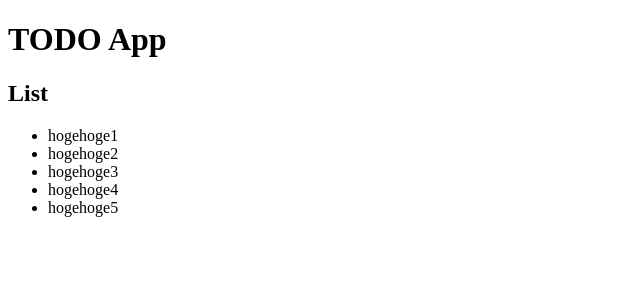
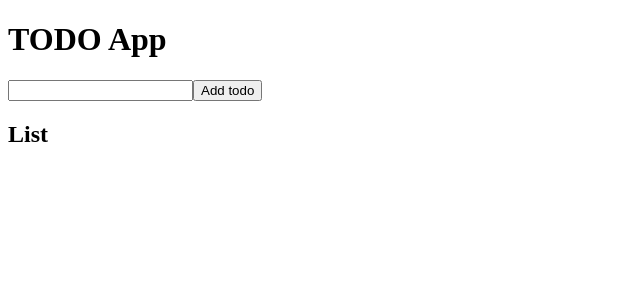
Before and after one commit to ksmxxxxxx/todo-app_react, a React (Create React App) app: page / in a window 1280 px wide. Shown: the top 300 px of the page, without its empty margins (0-640 px from the left). Built offline with nearby package versions, Linux system fonts and the light colour scheme.

Commit message:
Enable input value test into state

```diff
--- /dev/null
+++ b/src/AddTodo.js
@@ -0,0 +1,30 @@
+import React from 'react';
+
+export class AddTodo extends React.Component {
+  constructor(props) {
+    super(props);
+    this.state = { title: "" };
+  }
+
+  handleChange = ev => {
+    const title = ev.target.value;
+    this.setState( { title: title } );
+  }
+
+  handleSubmit = ev => {
+    ev.preventDefault();
+    //alert(this.state.title);
+    this.props.addTodo(this.state.title);
+    this.setState({ title: "" });
+  }
+
+
+  render() {
+    return (
+      <form onSubmit={ this.handleSubmit }>
+        <input type="text" value={ this.state.title } onChange={ this.handleChange }/>
+        <button type="submit">Add todo</button>
+      </form>
+    )
+  }
+}
--- a/src/App.js
+++ b/src/App.js
@@ -2,21 +2,36 @@ import React from 'react';
 import { render } from 'react-dom';
 
 import { List } from './List';
+import { AddTodo } from './AddTodo';
 
 class App extends React.Component {
   constructor(props) {
     super(props);
+    this.state = {
+      todolist: [],
+      nextId: 0
+    };
   }
 
+  addTodo = title => {
+    this.setState({
+      todolist: [ ...this.state.todolist, { title: title } ],
+      nextId: this.state.nextId + 1
+    });
+  };
+
   render() {
+    const todolist = this.state.todolist;
+    const addTodo = this.addTodo;
     return (
-      <div>
+      <>
         <h1>TODO App</h1>
+        <AddTodo addTodo={ addTodo } />
         <h2>List</h2>
         <ul>
-          <List todolist={ this.props.todolist } />
+          <List todolist={ todolist } />
         </ul>
-      </div>
+      </>
     );
   }
 }
--- a/src/List.js
+++ b/src/List.js
@@ -3,21 +3,12 @@ import React from 'react';
 export class List extends React.Component {
   constructor(props) {
     super(props);
-    this.state = {
-      todolist: [
-        { title: 'hogehoge1' },
-        { title: 'hogehoge2' },
-        { title: 'hogehoge3' },
-        { title: 'hogehoge4' },
-        { title: 'hogehoge5' }
-      ]
-    }
   }
 
   render() {
     return (
       <>
-      {this.state.todolist.map(({ title }) => (
+      {this.props.todolist.map(({ title }) => (
         <li>{ title }</li>
       ))}
       </>
```
